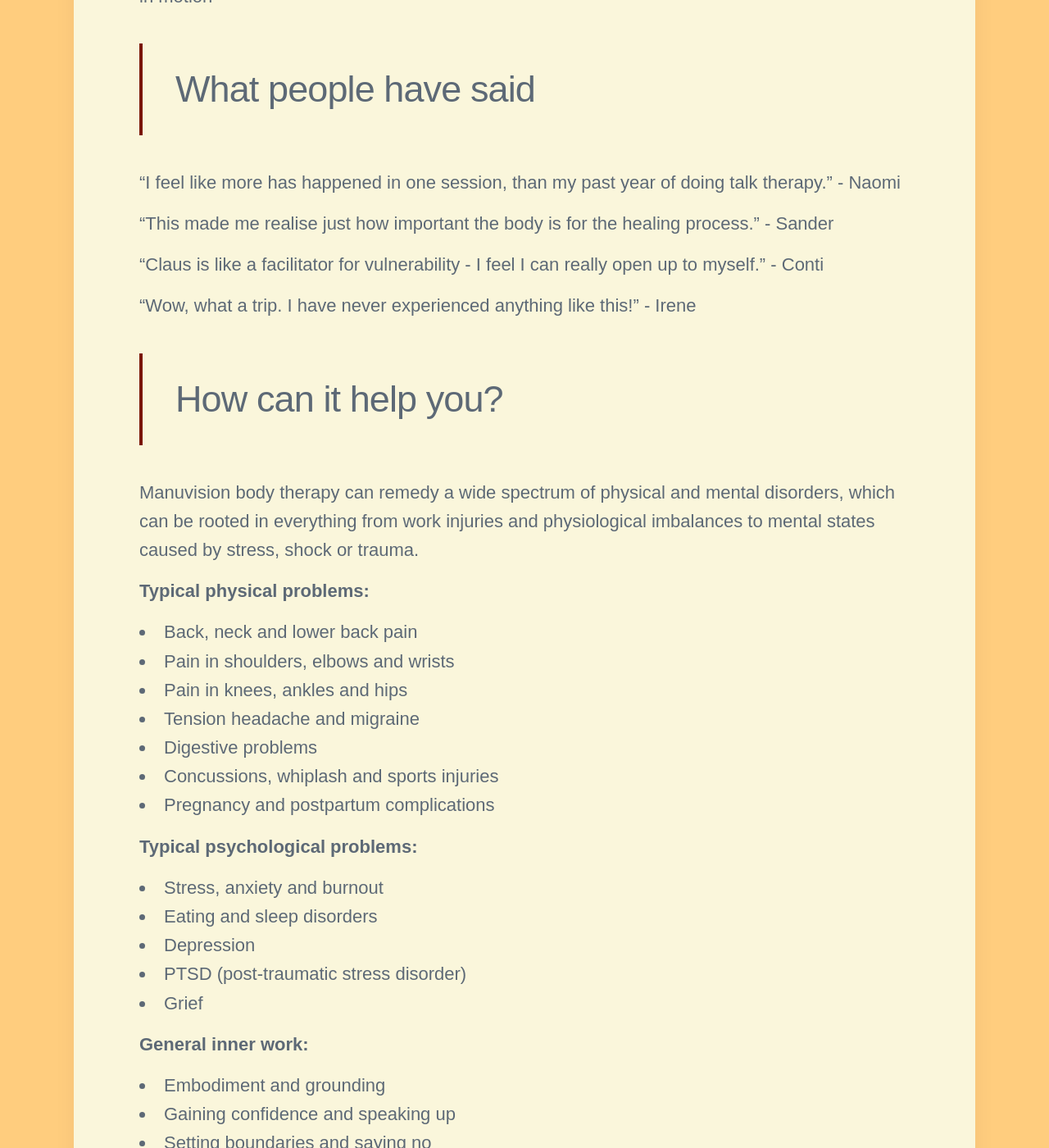
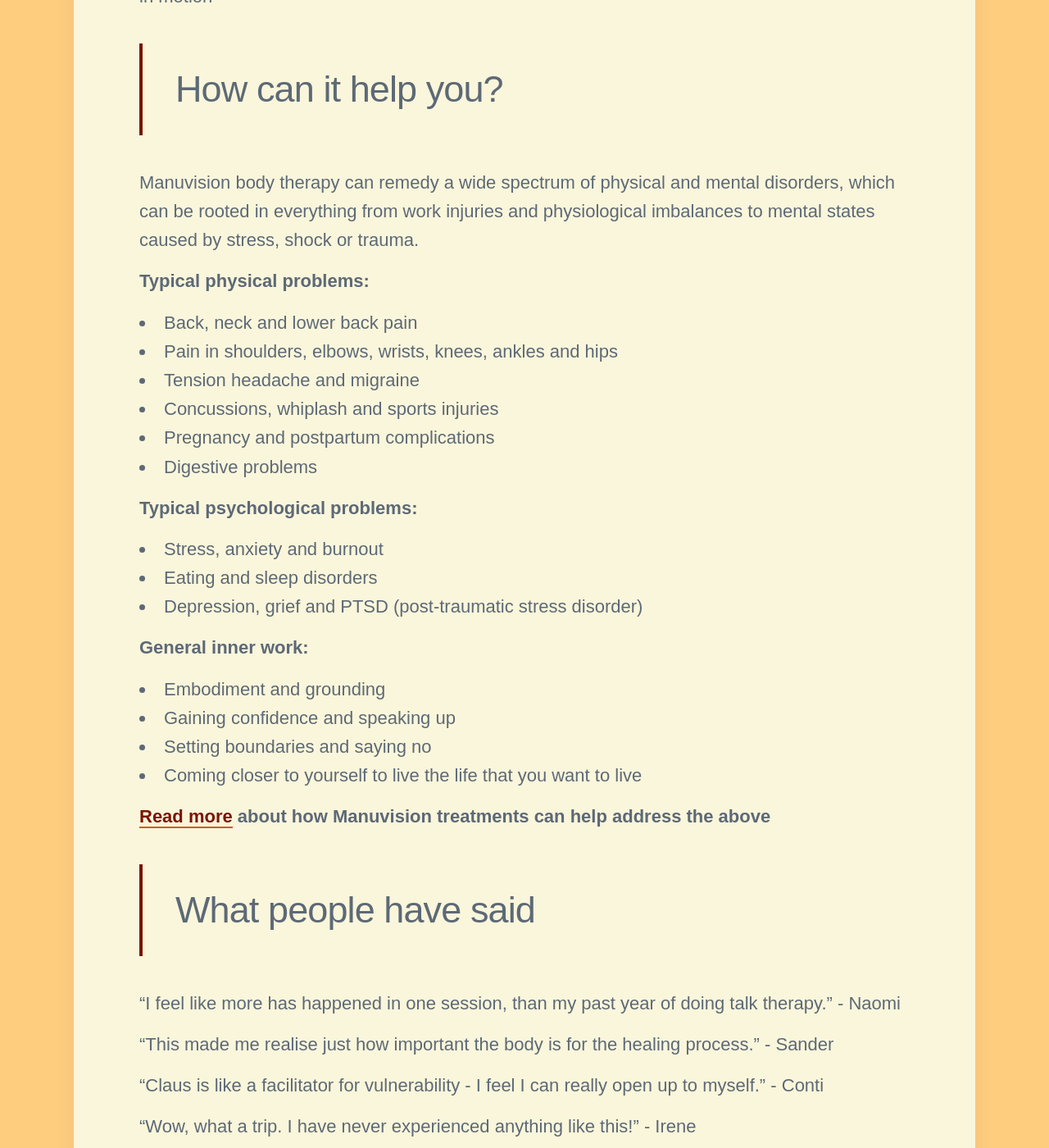
Before and after one commit to threekeytherapy/threekeytherapy.com, a Jekyll site: the page built from _projects/bodytherapy.md, in a window 1280 px wide and 1400 px high, scrolled down 2003 px. Shown: the whole window at 82% size. Built offline with Jekyll 4.4.1, drawn with Linux system fonts in a browser that asks for light colours; nearby versions of some CDN libraries; some web fonts are replaced; some of the changed lines change nothing that is shown; some of the changed text lies outside the part shown.

Commit message:
reorder page

```diff
--- a/_projects/bodytherapy.md
+++ b/_projects/bodytherapy.md
@@ -37,6 +37,34 @@
 
 When there is flow and movement, the body's own self-healing processes are automatically set in motion
 
+> How can it help you?
+
+Manuvision body therapy can remedy a wide spectrum of physical and mental disorders, which can be rooted in everything from work injuries and physiological imbalances to mental states caused by stress, shock or trauma.
+
+**Typical physical problems:**
+
+* Back, neck and lower back pain
+* Pain in shoulders, elbows, wrists, knees, ankles and hips
+* Tension headache and migraine
+* Concussions, whiplash and sports injuries
+* Pregnancy and postpartum complications
+* Digestive problems
+
+**Typical psychological problems:**
+
+* Stress, anxiety and burnout
+* Eating and sleep disorders
+* Depression, grief and PTSD (post-traumatic stress disorder)
+
+**General inner work:**
+
+* Embodiment and grounding
+* Gaining confidence and speaking up
+* Setting boundaries and saying no
+* Coming closer to yourself to live the life that you want to live
+
+**[Read more](https://manuvision-dk.translate.goog/hvad-kan-kropsterapi-hjaelpe-med/?_x_tr_sl=da&_x_tr_tl=en&_x_tr_hl=en-US&_x_tr_pto=wapp) about how Manuvision treatments can help address the above**
+
 > What people have said
 
 "I feel like more has happened in one session, than my past year of doing talk therapy." -  Naomi
@@ -46,37 +74,6 @@
 "Claus is like a facilitator for vulnerability - I feel I can really open up to myself." - Conti
 
 "Wow, what a trip. I have never experienced anything like this!" - Irene
-
-> How can it help you?
-
-Manuvision body therapy can remedy a wide spectrum of physical and mental disorders, which can be rooted in everything from work injuries and physiological imbalances to mental states caused by stress, shock or trauma.
-
-**Typical physical problems:**
-
-* Back, neck and lower back pain
-* Pain in shoulders, elbows and wrists
-* Pain in knees, ankles and hips
-* Tension headache and migraine
-* Digestive problems
-* Concussions, whiplash and sports injuries
-* Pregnancy and postpartum complications
-
-**Typical psychological problems:**
-
-* Stress, anxiety and burnout
-* Eating and sleep disorders
-* Depression
-* PTSD (post-traumatic stress disorder)
-* Grief
-
-**General inner work:**
-
-* Embodiment and grounding
-* Gaining confidence and speaking up
-* Setting boundaries and saying no
-* Coming closer to yourself to live the life that you want to live
-
-**[Read more](https://manuvision-dk.translate.goog/hvad-kan-kropsterapi-hjaelpe-med/?_x_tr_sl=da&_x_tr_tl=en&_x_tr_hl=en-US&_x_tr_pto=wapp) about how Manuvision treatments can help address the above**
 
 > Practical
 
@@ -105,4 +102,4 @@
 I recommend wearing underwear that is not revealing and a sports bra.
 If you are not comfortable with this, it is of course possible to receive a treatment with clothing.
 
-<a href="/contact" class="button button--large">Book now</a>
+<a href="/contact" class="button button--large">Book a treatment</a>
```
